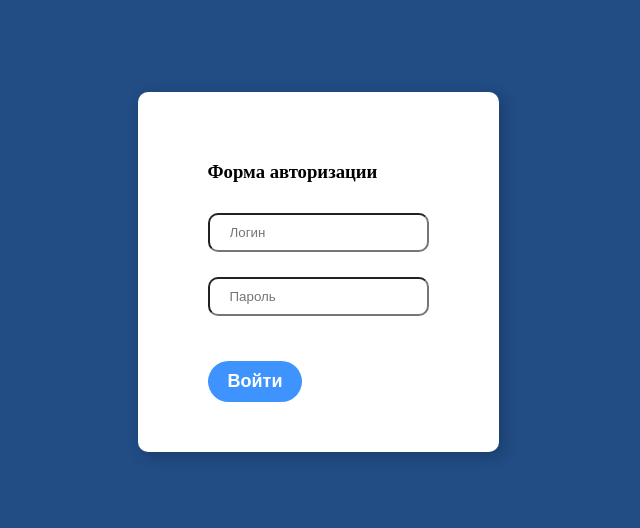
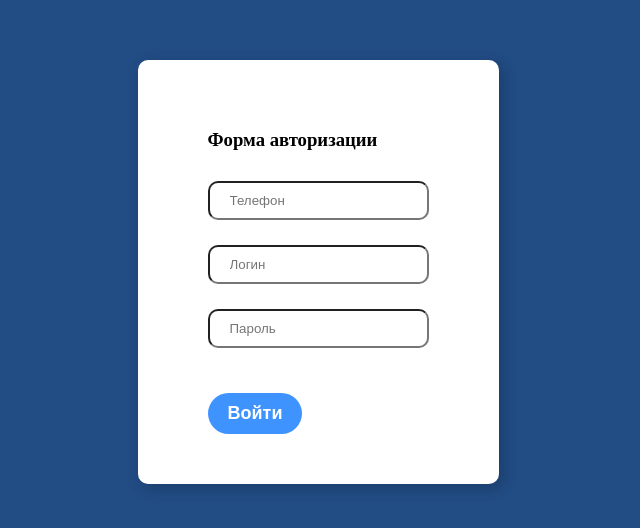
Before and after one commit to asm-rus/koriukov, a plain HTML site: page index.html in a window 1280 px wide. Shown: the part 128-656 px from the top of the page, without its empty margins (322-962 px from the left). Drawn offline with Linux system fonts and the light colour scheme.

Commit message:
Update index.html
Добавлено поле "телефон"

```diff
--- a/index.html
+++ b/index.html
@@ -9,6 +9,9 @@
     <div class="registration-cssave">
       <form>
         <h3 class="text-center">Форма авторизации</h3>
+            <div class="form-group">
+            <input class="form-control item" type="tel" name="phone" placeholder="Телефон"  pattern="^((8|\+7)[\- ]?)?(\(?\d{3}\)?[\- ]?)?[\d\- ]{7,10}$" minlength="11" maxlength="14">
+        		</div>
         <div class="form-group">
           <input
             class="form-control item"
```
